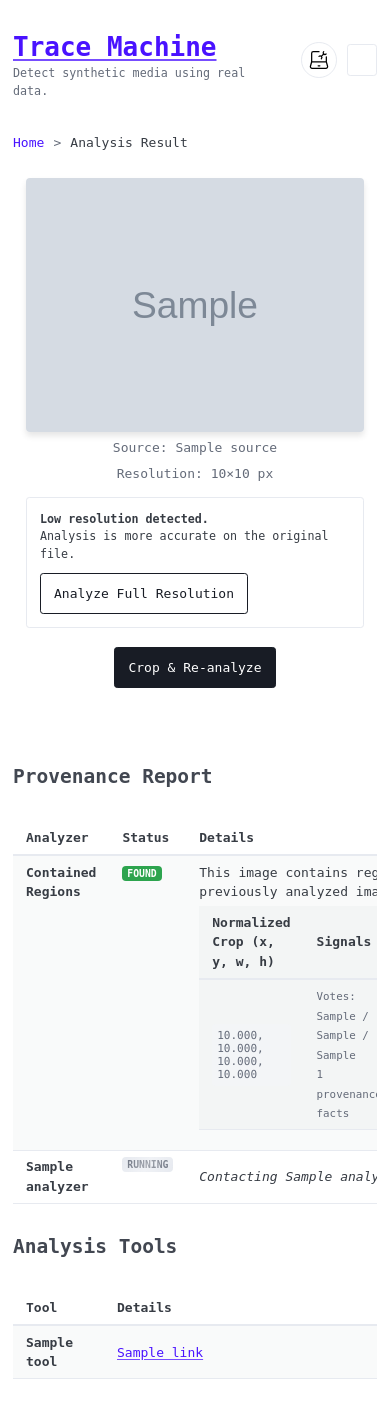
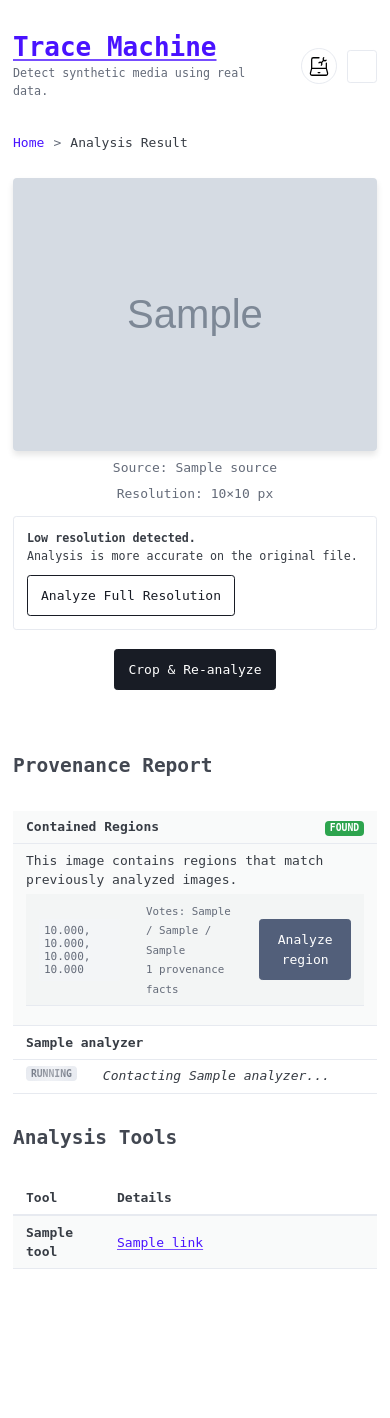
Before and after one commit to bgsulz/Trace-Machine, a Flask app: template veracity/templates/result.html in a window 390 px wide. After the commit the page ends 1269 px from the top, so only its background shows below. Run offline with Flask 3, Linux system fonts and the light colour scheme; the template is opened without the code that fills it: most values are stand-ins (such as "Sample title", 1, 10 or a date in 2020); grey boxes marked "Sample" are stand-in pictures; parts of the project's set-up code (start-up, migrations or seed data) failed here and were passed over; some libraries are stand-ins or nearby versions.

Commit message:
Add mobile-responsive table layout, custom scrollbar styling, and spacing refinements to improve UI on small screens

```diff
--- a/veracity/static/css/custom.css
+++ b/veracity/static/css/custom.css
@@ -57,6 +57,7 @@ body > header {
   padding: 0.35rem 0.6rem;
   font-size: 1.1rem;
   cursor: pointer;
+  margin: 0;
 }
 
 .site-nav {
@@ -129,6 +130,7 @@ body > header {
   border: 1px solid var(--pico-muted-border-color);
   background: var(--pico-card-background-color);
   padding: 0.5rem;
+  margin: 0;
 }
 
 .theme-toggle-button img {
@@ -250,6 +252,10 @@ body > header {
   );
 }
 
+nav {
+  margin-bottom: 1rem;
+}
+
 /* Results Display */
 .result-layout {
   display: flex;
@@ -275,7 +281,7 @@ body > header {
 .result-image-container {
   text-align: center;
   background: var(--pico-card-section-background-color);
-  padding: 1rem;
+  /* padding: 1rem; */
   border-radius: var(--pico-border-radius);
   margin-bottom: 2rem;
 }
@@ -351,6 +357,27 @@ body > header {
 
 .contained-regions-table small {
   color: var(--pico-muted-color);
+}
+
+@media (max-width: 768px) {
+  .table-responsive thead {
+    display: none;
+  }
+
+  .table-responsive > tbody > tr {
+    display: flex;
+    flex-wrap: wrap;
+    flex-direction: row;
+  }
+
+  .table-responsive > tbody > tr > td:first-child {
+    min-width: 80%;
+  }
+
+  .table-responsive > tbody > tr > td:first-child,
+  .table-responsive > tbody > tr > td:last-child {
+    flex: 1;
+  }
 }
 
 .inline-form {
@@ -646,3 +673,28 @@ body > header {
   background-color: var(--veracity-warning-dark);
   color: var(--pico-mark-color);
 }
+
+/* Scrollbars */
+* {
+  scrollbar-width: thin;
+  scrollbar-color: var(--pico-muted-border-color) var(--pico-background-color);
+}
+
+*::-webkit-scrollbar {
+  width: 8px;
+  height: 8px;
+  background: var(--pico-background-color);
+}
+
+*::-webkit-scrollbar-thumb {
+  background: var(--pico-muted-border-color);
+  border-radius: 8px;
+}
+
+*::-webkit-scrollbar-thumb:hover {
+  background: var(--pico-primary);
+}
+
+*::-webkit-scrollbar-corner {
+  background: var(--pico-background-color);
+}
--- a/veracity/templates/partials/analysis_table.html
+++ b/veracity/templates/partials/analysis_table.html
@@ -1,6 +1,6 @@
 {% set placeholder_prefix = placeholder_prefix|default("analyzer-placeholder-") %}
 {% set mini_mode = mini_mode|default(False) %}
-<table class="striped">
+<table class="striped table-responsive">
   <thead>
     <tr>
       <th scope="col" style="width: 20%">Analyzer</th>
```
Also changed, not shown: veracity/templates/partials/analyzers/c2pa.html (+17 -12 lines).
